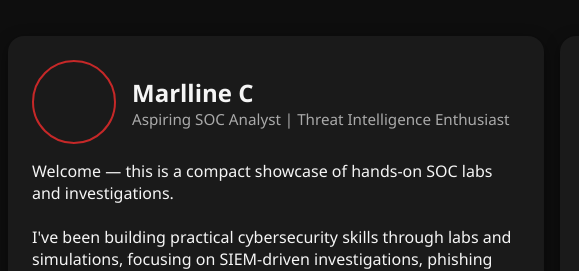
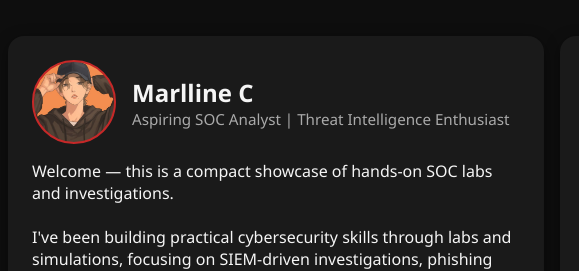
Before and after one commit to marllc31/portfolio, a plain HTML site: page index.html in a window 1280 px wide. Shown: the part 136-407 px from the top of the page, 182-761 px from the left. Drawn offline with Linux system fonts and the light colour scheme; the site is published under a folder, as on GitHub Pages, so addresses that start at the root find nothing.

Commit message:
Update index.html

```diff
--- a/index.html
+++ b/index.html
@@ -60,7 +60,7 @@
       width: 80px;
       height: 80px;
       border-radius: 50%;
-      background: url('/image/prof-img.jpg') center/cover no-repeat;
+      background: url('image/prof-img.jpg') center/cover no-repeat;
       border: 2px solid var(--accent);
       flex-shrink: 0;
     }
```
